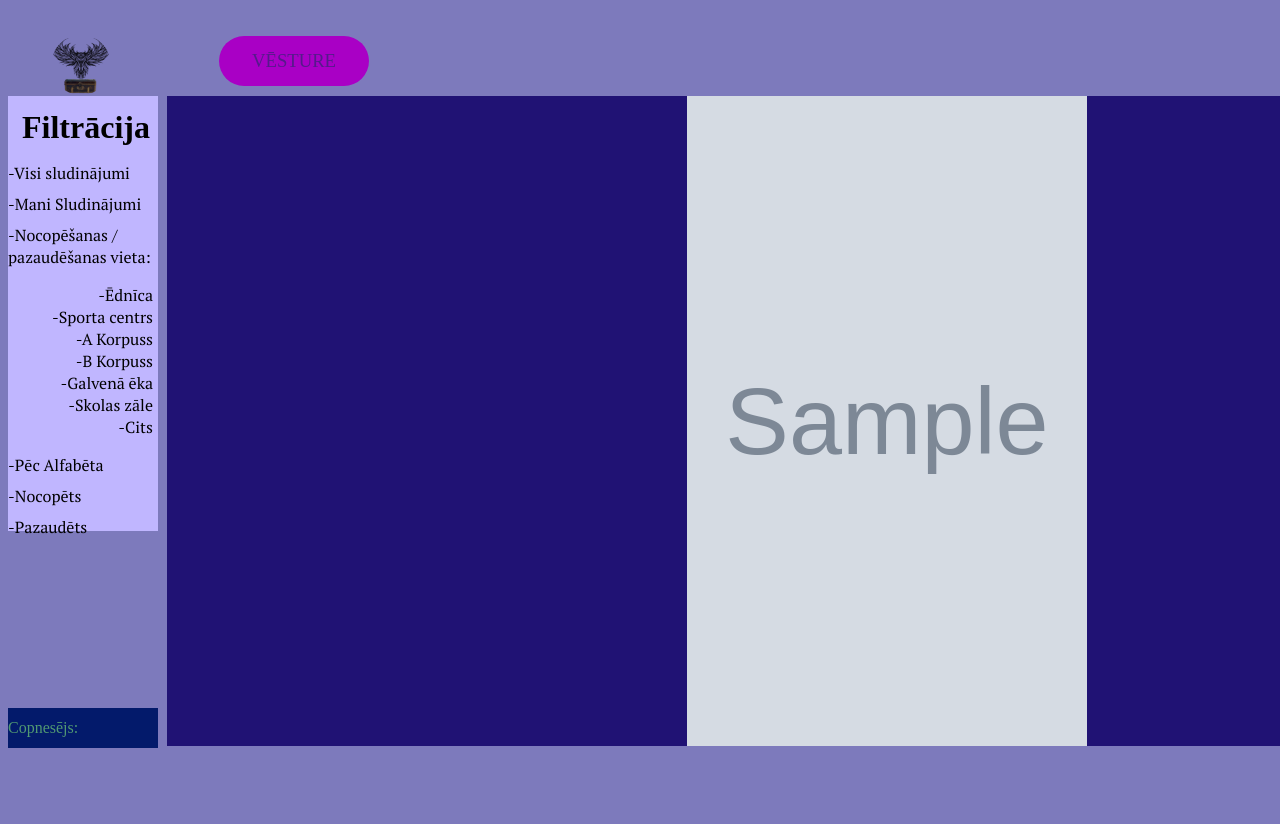
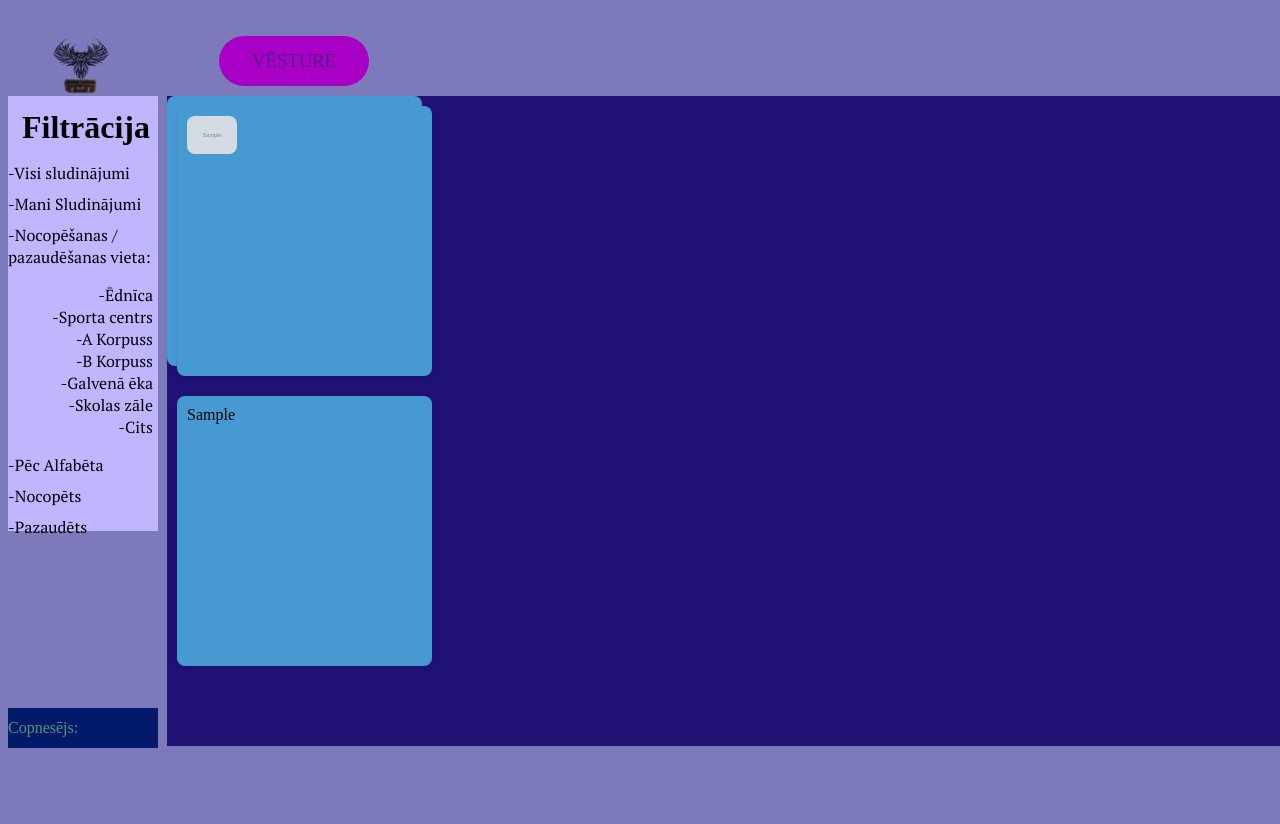
Before and after one commit to DmitrijsMetelica/Mantu-Copejs-Programesana, a PHP site: page /Entry_start.php in a window 1280 px wide; the page is wider, and only the part inside the window is pictured. Run offline with PHP 8.4, Linux system fonts and the light colour scheme; tables that the repository leaves empty or names only in its code hold one stand-in row (values such as "Sample post"); grey boxes marked "Sample" are stand-in pictures.

Commit message:
sludinājumu izvade sākas izstrāde, bet jākoriģē un + jākoriģē sludinājumu pievienošana

```diff
--- a/Entry_start.php
+++ b/Entry_start.php
@@ -55,16 +55,19 @@
                 </ul>
             </div>
 
-            <div class = "sludinajumu_parskats">
+            <div class="sludinajumu_parskats">
                 <?php
                 require_once('db.php');
 
-                // Izvelkam datus no datubazes -->
-                $sql = "SELECT img FROM sludinajumi ORDER BY id DESC";
+                $sql = "SELECT img, ko_cope FROM sludinajumi ORDER BY id DESC";
                 $result = $connection->query($sql);
                 while ($row = $result->fetch_assoc()){
                     $show_img = $row['img'];
-                    echo "<img src=uploads/$show_img />";
+                    $show_ko_cope = $row['ko_cope'];
+                    echo "<div class='sludinajums'>
+                            <div class='sludinajums img'><img src='uploads/$show_img' /></div>
+                            <div class='sludinajums nos.'>$show_ko_cope</div>
+                        </div>";
                 }
                 ?>
             </div>
--- a/entry.css
+++ b/entry.css
@@ -274,22 +274,27 @@
 .sludinajumu_parskats {
     display: flex;
     flex-wrap: wrap;
-    justify-content: center;
+
 }
 
 .sludinajums {
+    /* display: flex; */
     width: 235px; /* Mainiet šo vērtību, ja vēlaties mainīt sludinājumu platumu */
+    height: 250px;
     margin-bottom: 20px;
     padding: 10px;
-    background-color: #fff;
+    background-color: #479ad1;
     border-radius: 8px;
     box-shadow: 0 2px 4px rgba(0, 0, 0, 0.1);
+    float: left;
 }
 
 .sludinajums img {
-    width: 100%;
+    width: 50px;
     border-radius: 8px;
     margin-bottom: 10px;
+    border-color: #030000 ;
+    background-color: #00f00c;
 }
 
 .sludinajums h2 {
```
